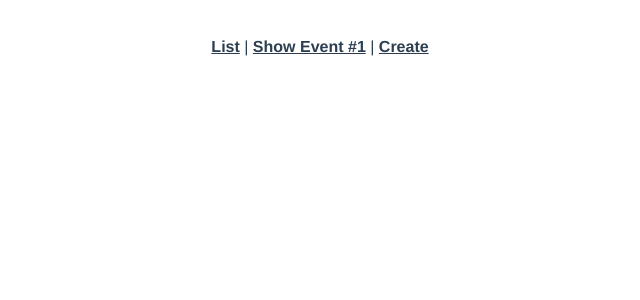
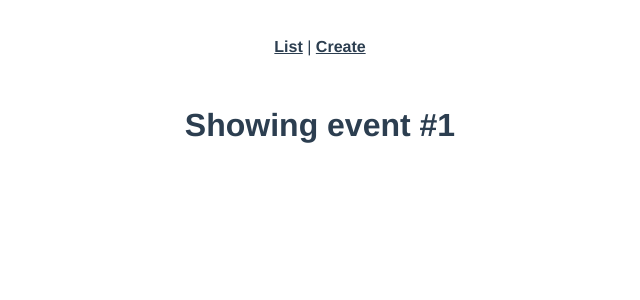
Before and after one commit to nazarepiedady/real-world-vue, a Vue app: page /event/1 in a window 1280 px wide. Shown: the top 300 px of the page, without its empty margins (320-960 px from the left). Built offline with nearby package versions, Linux system fonts and the light colour scheme.

Commit message:
Use dynamic routes
To improve the experience of application using.

```diff
--- a/src/App.vue
+++ b/src/App.vue
@@ -2,7 +2,6 @@
   <div id="app">
     <div id="nav">
       <router-link :to="{ name: 'event-list' }">List</router-link> |
-      <router-link :to="{ name: 'event-show' }">Show Event #1</router-link> |
       <router-link :to="{ name: 'event-create' }">Create</router-link>
     </div>
     <router-view />
--- a/src/router/index.js
+++ b/src/router/index.js
@@ -1,5 +1,5 @@
-import Vue from "vue";
-import VueRouter from "vue-router";
+import Vue from 'vue';
+import VueRouter from 'vue-router';
 import EventCreate from '@/views/EventCreate.vue';
 import EventList from '@/views/EventList.vue';
 import EventShow from '@/views/EventShow.vue';
@@ -13,9 +13,10 @@
     component: EventList
   },
   {
-    path: '/event',
+    path: '/event/:id',
     name: 'event-show',
-    component: EventShow
+    component: EventShow,
+    props: true
   },
   {
     path: '/event/create',
@@ -25,7 +26,7 @@
 ];
 
 const router = new VueRouter({
-  mode: "history",
+  mode: 'history',
   base: process.env.BASE_URL,
   routes
 });
--- a/src/views/EventList.vue
+++ b/src/views/EventList.vue
@@ -1,6 +1,9 @@
 <template>
   <div>
     <h1>Events Listing</h1>
+    <router-link :to="{ name: 'event-show', params: { id: '1' } }"
+      >Show Event #1</router-link
+    >
   </div>
 </template>
 
--- a/src/views/EventShow.vue
+++ b/src/views/EventShow.vue
@@ -1,9 +1,11 @@
 <template>
-  <h1>Showing event #1</h1>
+  <h1>Showing event #{{ id }}</h1>
 </template>
 
 <script>
-export default {};
+export default {
+  props: ['id'],
+};
 </script>
 
 <style>
```
